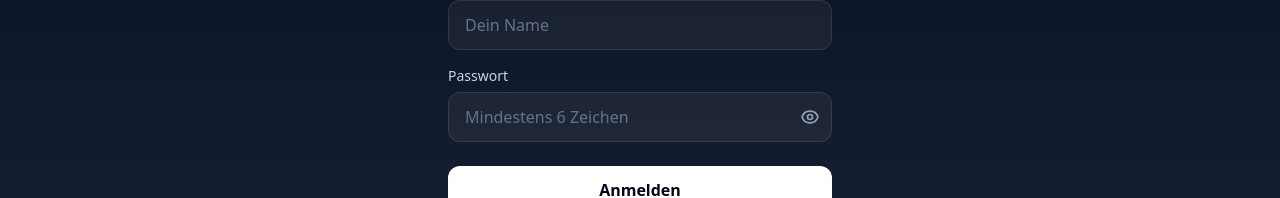
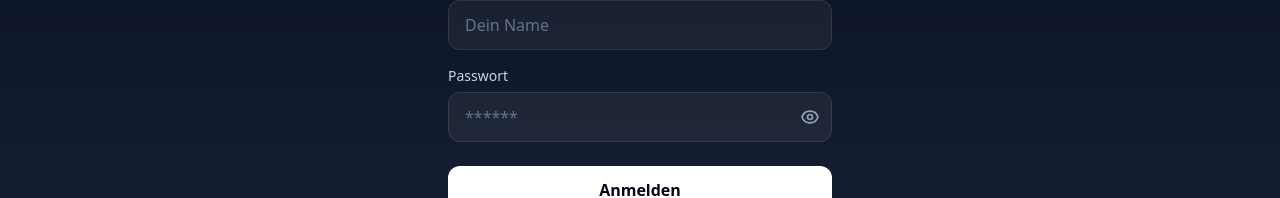
Before and after one commit to Factory-Simulator-GmbH/Factory-Simulator, an Angular app: page /auth in a window 1280 px wide. Shown: the part 363-561 px from the top of the page. Built offline with nearby package versions, Linux system fonts and the light colour scheme.

Commit message:
html naming changes

```diff
--- a/src/app/pages/admin/admin-auth.page.html
+++ b/src/app/pages/admin/admin-auth.page.html
@@ -11,7 +11,7 @@
       <svg xmlns="http://www.w3.org/2000/svg" class="w-5 h-5" fill="none" viewBox="0 0 24 24" stroke="currentColor" stroke-width="2">
         <path stroke-linecap="round" stroke-linejoin="round" d="M17 16l4-4m0 0l-4-4m4 4H7m6 4v1a3 3 0 01-3 3H6a3 3 0 01-3-3V7a3 3 0 013-3h4a3 3 0 013 3v1" />
       </svg>
-      Nutzer Login
+      Spieler Login
     </a>
   </div>
 
@@ -24,7 +24,7 @@
         </svg>
         <span class="text-xs font-semibold tracking-widest uppercase text-red-500">Nur für Administratoren</span>
         <h1 class="text-2xl font-extrabold tracking-tight text-center">
-          {{ mode() === 'signup' ? 'Admin Account erstellen' : 'Admin Anmeldung' }}
+          {{ mode() === 'signup' ? 'Neuen Admin erstellen' : 'Admin Anmeldung' }}
         </h1>
       </div>
 
@@ -73,7 +73,7 @@
               [type]="showPassword() ? 'text' : 'password'"
               required
               autocomplete="current-password"
-              placeholder="Mindestens 8 Zeichen"
+              placeholder="********"
               class="w-full bg-white/10 border border-white/20 rounded-xl px-4 py-3 pr-11 text-white placeholder-white/30 focus:outline-none focus:border-white/60 transition-colors"
             />
             <button type="button" (click)="showPassword.set(!showPassword())"
--- a/src/app/pages/auth/auth.page.html
+++ b/src/app/pages/auth/auth.page.html
@@ -71,7 +71,7 @@
               [type]="showPassword() ? 'text' : 'password'"
               required
               autocomplete="current-password"
-              placeholder="Mindestens 6 Zeichen"
+              placeholder="******"
               class="w-full bg-white/5 border border-white/10 rounded-xl px-4 py-3 pr-11 text-white placeholder-slate-500 focus:outline-none focus:border-white/40 transition-colors"
             />
             <button
```
